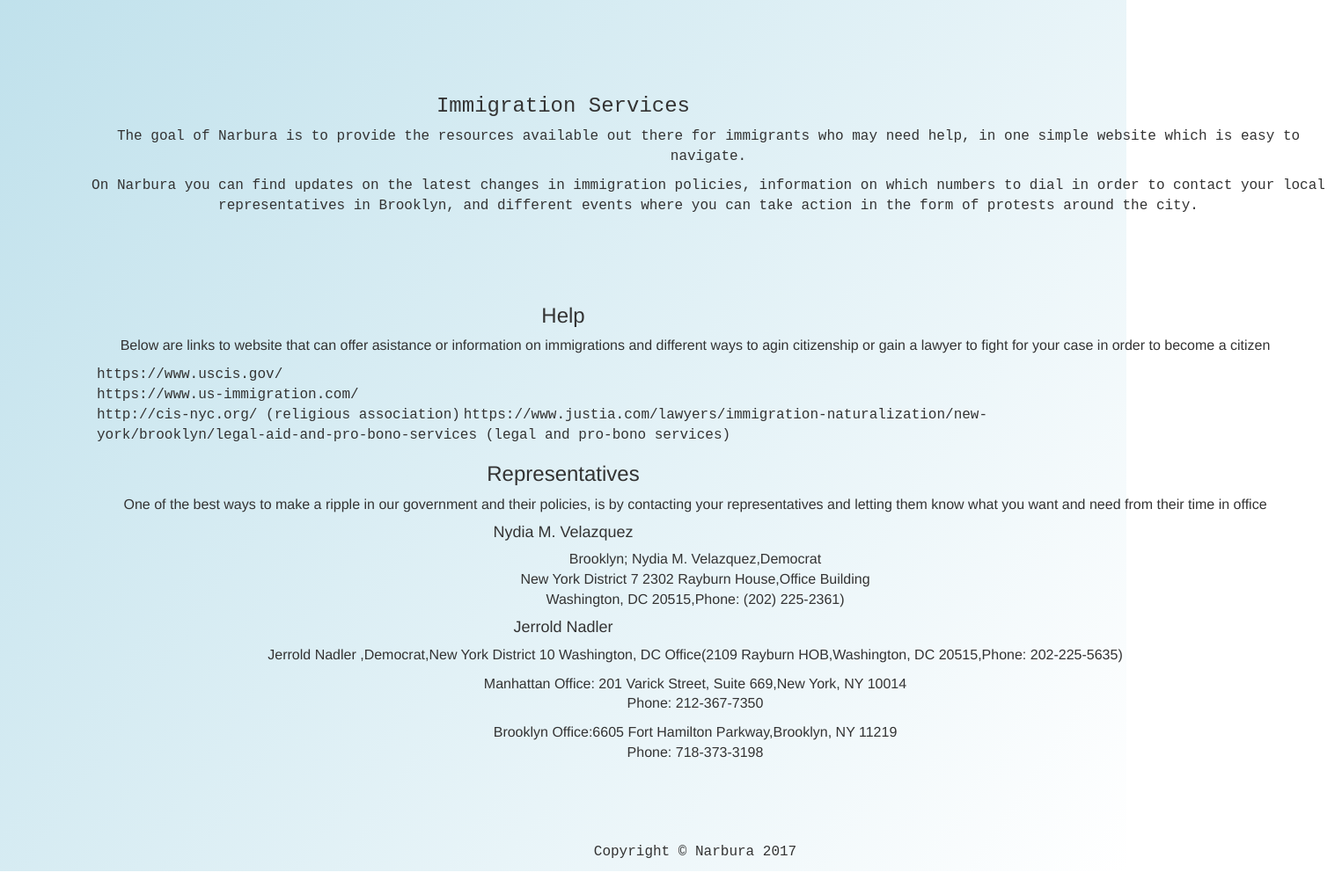
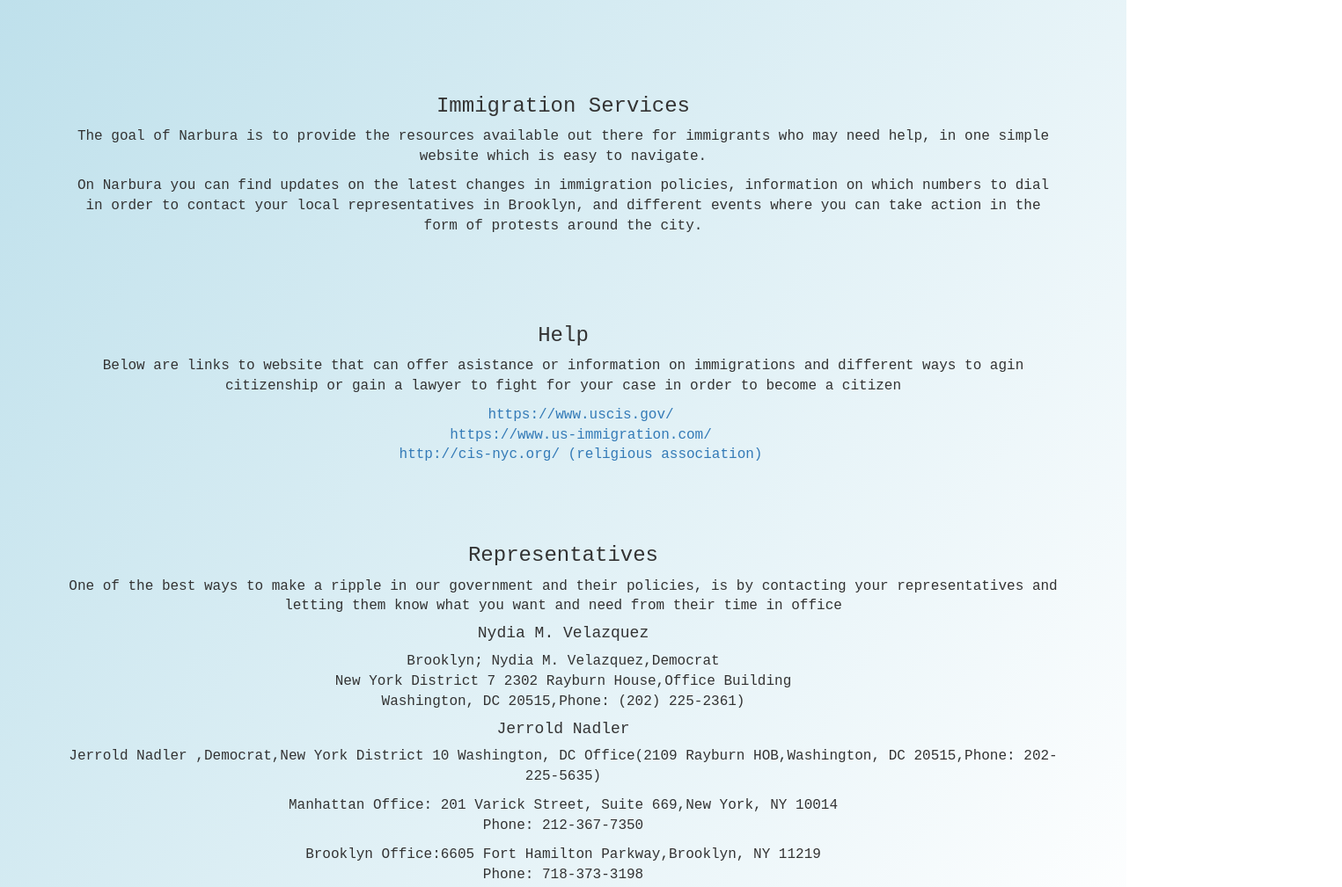
Before and after one commit to Paolac8171/websie-immigration, a plain HTML site: page personal-project/index.html in a window 1280 px wide. Shown: the part 857-1866 px from the top of the page at 88% size, 1525 px wide, since content can reach past the window. Drawn offline with nearby package versions, Linux system fonts and the light colour scheme.

Commit message:
Add links

```diff
--- a/personal-project/index.html
+++ b/personal-project/index.html
@@ -30,10 +30,10 @@
                     <a href="#index">About</a>
                 </li>
                 <li>
-                        <a href=".links">Help</a>
+                    <a href="#links">Help</a>
                 </li>
                 <li>
-                        <a href=".present">Representatives</a>
+                    <a href="#present">Representatives</a>
                 </li>
             </ul>
         </div>
@@ -42,7 +42,7 @@
     <!-- /.container -->
 </nav>
 
-<div class = "website">
+<div class="website">
     <div class="images">
         <!-- Header Carousel -->
         <div class="container">
@@ -82,23 +82,23 @@
 
 
                 <p>The goal of Narbura is to provide the resources available out there for immigrants who may need help, in one simple website which is easy to navigate. </p>
-                <p>On Narbura you can find updates on the latest changes in immigration policies, information on which numbers to dial in order to contact your local representatives in Brooklyn, and different events where you can take action in the form of
-                    protests around the city.</p>
+                <p>On Narbura you can find updates on the latest changes in immigration policies, information on which numbers to dial in order to contact your local representatives in Brooklyn, and different events where you can take action in the form
+                    of protests around the city.</p>
                 <p></p>
             </div>
 
-<div class="links">
+            <div id="links">
                 <h3> Help</h3>
                 <p>Below are links to website that can offer asistance or information on immigrations and different ways to agin citizenship or gain a lawyer to fight for your case in order to become a citizen</p>
                 <ul>
-            <li>https://www.uscis.gov/</li><br>
-            <li>https://www.us-immigration.com/</li><br>
-            <li>http://cis-nyc.org/ (religious association)</li>
-            <li>https://www.justia.com/lawyers/immigration-naturalization/new-york/brooklyn/legal-aid-and-pro-bono-services (legal and pro-bono services)</li>
+                    <li><a href="https://www.uscis.gov/">https://www.uscis.gov/</a></li><br>
+                    <li><a href="https://www.us-immigration.com/">https://www.us-immigration.com/</a></li><br>
+                    <li><a href="http://cis-nyc.org/">http://cis-nyc.org/ (religious association)</a></li><br>
+                    <li><a href="https://www.justia.com/lawyers/immigration-naturalization/new-york/brooklyn/legal-aid-and-pro-bono-services/"></a></li>
                 </ul>
             </div>
 
-<div class="present">
+            <div id="present">
                 <h3>Representatives</h3>
 
                 <p> One of the best ways to make a ripple in our government and their policies, is by contacting your representatives and letting them know what you want and need from their time in office</p>
@@ -106,9 +106,7 @@
 
                 <h4>Nydia M. Velazquez</h4>
 
-        <p>Brooklyn; Nydia M. Velazquez,Democrat<br>
-        New York District 7 2302 Rayburn House,Office Building <br>
-        Washington, DC 20515,Phone: (202) 225-2361)
+                <p>Brooklyn; Nydia M. Velazquez,Democrat<br> New York District 7 2302 Rayburn House,Office Building <br> Washington, DC 20515,Phone: (202) 225-2361)
                 </p>
 
 
@@ -117,12 +115,10 @@
                 <p>Jerrold Nadler ,Democrat,New York District 10 Washington, DC Office(2109 Rayburn HOB,Washington, DC 20515,Phone: 202-225-5635)
                 </p>
 
-        <p>Manhattan Office: 201 Varick Street, Suite 669,New York, NY 10014 <br>
-        Phone: 212-367-7350
+                <p>Manhattan Office: 201 Varick Street, Suite 669,New York, NY 10014 <br> Phone: 212-367-7350
                 </p>
 
-        <p>Brooklyn Office:6605 Fort Hamilton Parkway,Brooklyn, NY 11219<br>
-        Phone: 718-373-3198
+                <p>Brooklyn Office:6605 Fort Hamilton Parkway,Brooklyn, NY 11219<br> Phone: 718-373-3198
                 </p>
 
             </div>
--- a/personal-project/style.css
+++ b/personal-project/style.css
@@ -15,7 +15,7 @@
     margin-bottom: 90px;
     font-family: monospace;
     text-align: center;
-    width: 1140px;
+    width: 100%;
 }
 
 .row {
@@ -26,7 +26,8 @@
 p{
    font-size: 16px;
    text-align: center;
-   width: 1440px;
+   width: 100%;
+   font-family: monospace;
 }
 
 .img{
@@ -37,6 +38,7 @@ p{
 h4,h5,h3{
     text-align: center;
     width: 100%;
+    font-family: monospace;
 }
 
 li{
```
Lines whose indentation alone changed are shown as unchanged.
